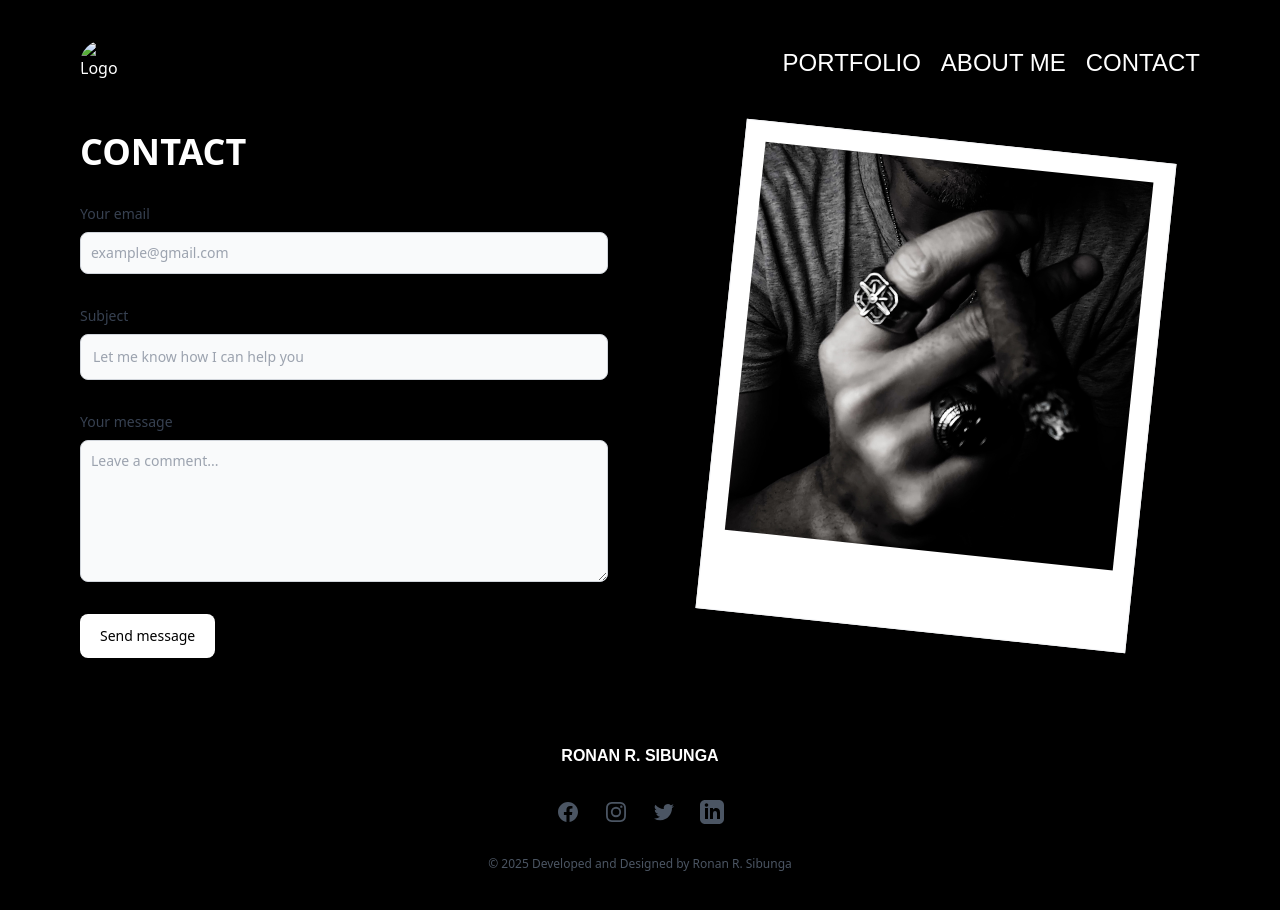
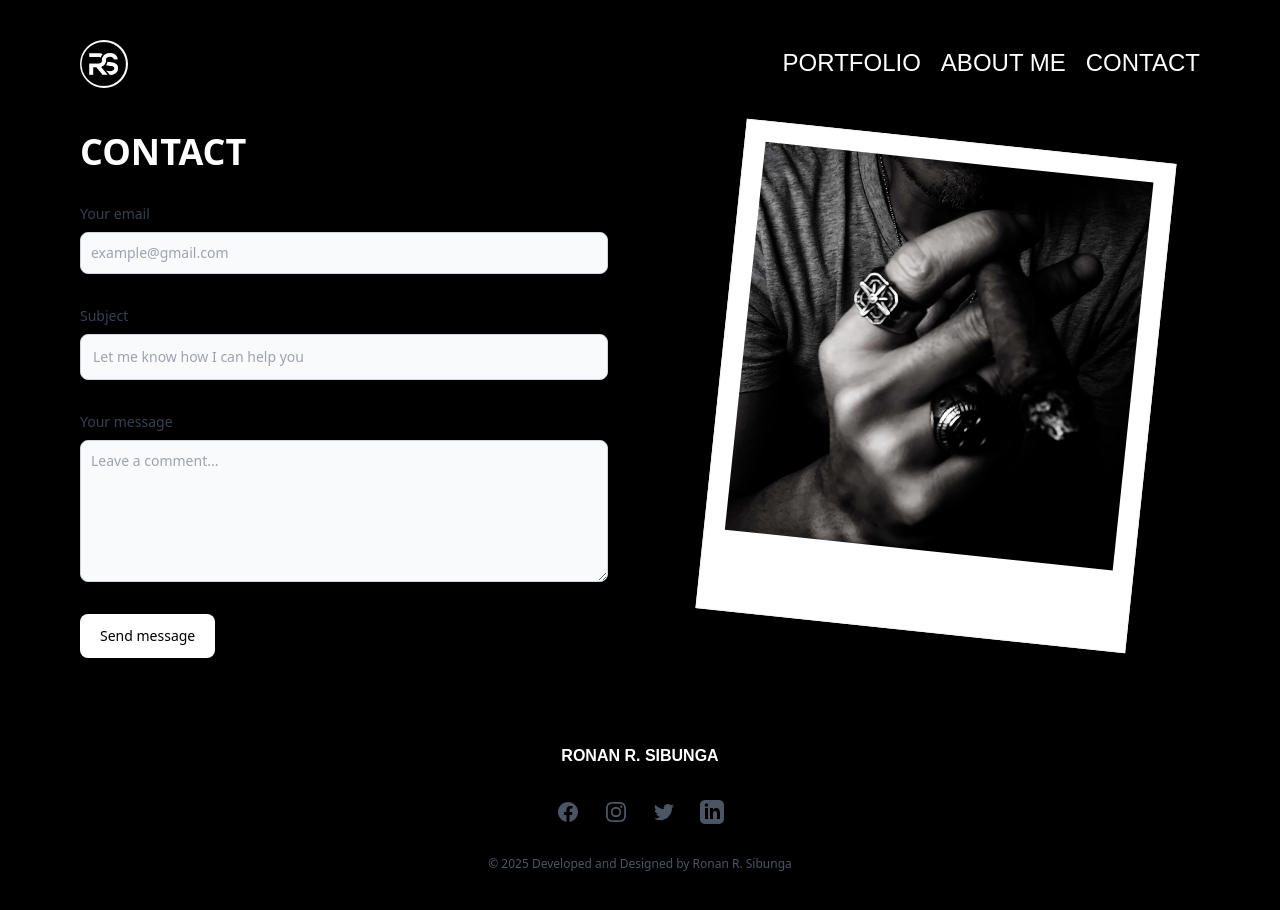
Before and after one commit to ron-thecertifiedbomb/photography_portfolio, a plain HTML site: page dist/contact.html in a window 1280 px wide. Drawn offline with nearby package versions, Linux system fonts and the light colour scheme; files that its build step writes are made by us from their sources; the site is published under a folder, as on GitHub Pages, so addresses that start at the root find nothing; a web font is replaced by a local one.

Commit message:
for deployment

```diff
--- a/dist/contact.html
+++ b/dist/contact.html
@@ -38,7 +38,7 @@
         <div class="mr-4 md:mr-8">
             <a href="../index.html" class="flex items-center">
               <img
-                src="/dist/assets/logo.jpg"
+              src="./assets/logo.jpg"
                 alt="Logo"
                 class="w-10 h-10 md:w-12 md:h-12 object-cover rounded-full"
               />
```
Also changed, not shown: dist/about_me.html (+1 -1 lines), index.html (+1 -1 lines).
